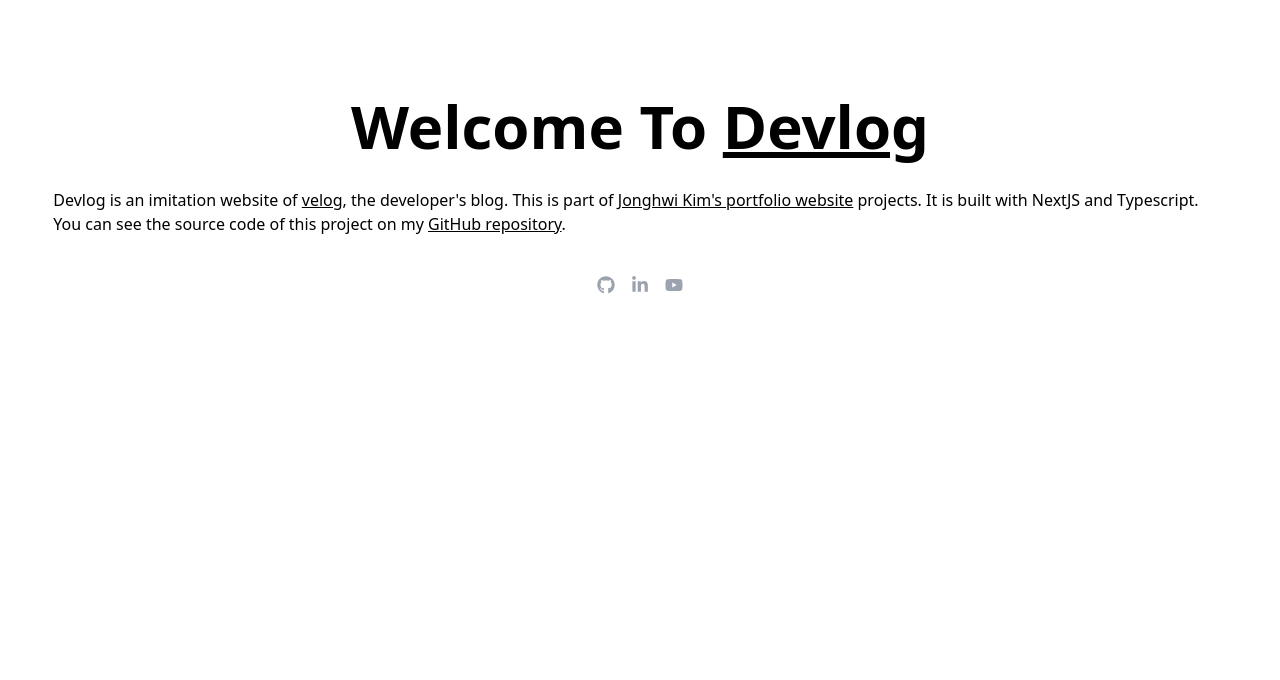
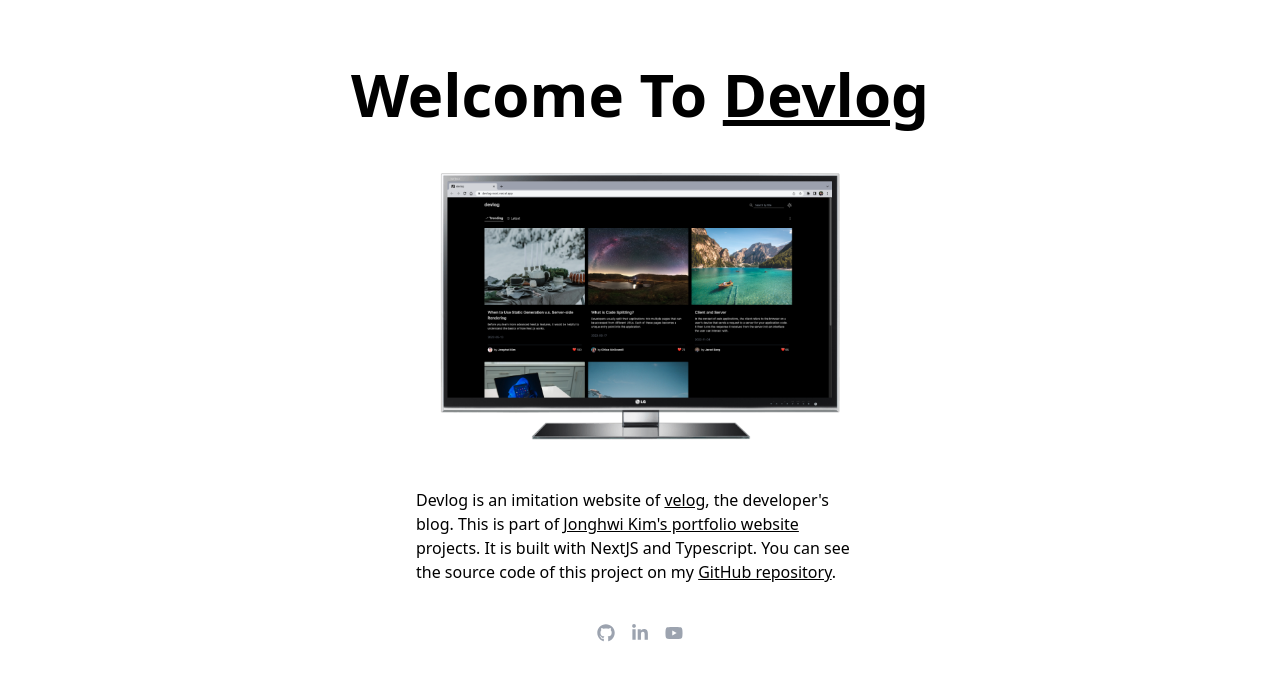
Before and after one commit to bellhwi/devlog, a Next.js app: page /about in a window 1280 px wide. Shown: the top 680 px of the page. Built offline with nearby package versions, Linux system fonts and the light colour scheme.

Commit message:
Update about page

```diff
--- a/components/Navbar.tsx
+++ b/components/Navbar.tsx
@@ -11,8 +11,6 @@
 type Props = {
   home?: Boolean
   header?: String
-  darkMode?: Boolean
-  setDarkMode?: any
 }
 
 interface RootState {
@@ -46,6 +44,7 @@
       )}
 
       <div className='grow'></div>
+      {home ? (
         <div className='items-center mr-4 hidden sm:flex'>
           <MdSearch className='text-2xl mr-0.5' />
           <input
@@ -73,6 +72,8 @@
             }}
           />
         </div>
+      ) : null}
+
       <div className='flex items-center'>
         <button
           onClick={() => {
--- a/pages/about.tsx
+++ b/pages/about.tsx
@@ -1,6 +1,7 @@
 import Head from 'next/head'
 import Footer from '../components/Footer'
 import Link from 'next/link'
+import Image from 'next/image'
 
 export default function About() {
   return (
@@ -14,12 +15,22 @@
         <meta name='og:title' content="Developer's Blog Portfolio" />
         <title>About - devlog</title>
       </Head>
-      <h1 className='text-5xl sm:text-6xl text-center mt-24 font-bold mb-8'>
+      <div className='mx-auto'>
+        <h1 className='text-5xl sm:text-6xl text-center mt-16 font-bold mb-8'>
           Welcome To{' '}
           <Link className='underline' href='/'>
             Devlog
           </Link>
         </h1>
+        <div className='max-w-md mx-auto w-11/12'>
+          <Image
+            src='/images/github-cover.png'
+            alt='aboutImage'
+            width='400'
+            height='400'
+            style={{ objectFit: 'cover' }}
+            className='mx-auto my-12'
+          />
           <p>
             Devlog is an imitation website of{' '}
             <a
@@ -39,8 +50,8 @@
             >
               Jonghwi Kim&apos;s portfolio website
             </a>{' '}
-        projects. It is built with NextJS and Typescript. You can see the source
-        code of this project on my{' '}
+            projects. It is built with NextJS and Typescript. You can see the
+            source code of this project on my{' '}
             <a
               className='underline'
               href='https://github.com/bellhwi/devlog'
@@ -51,6 +62,8 @@
             </a>
             .
           </p>
+        </div>
+      </div>
       <Footer />
     </div>
   )
```
Lines whose indentation alone changed are shown as unchanged.
